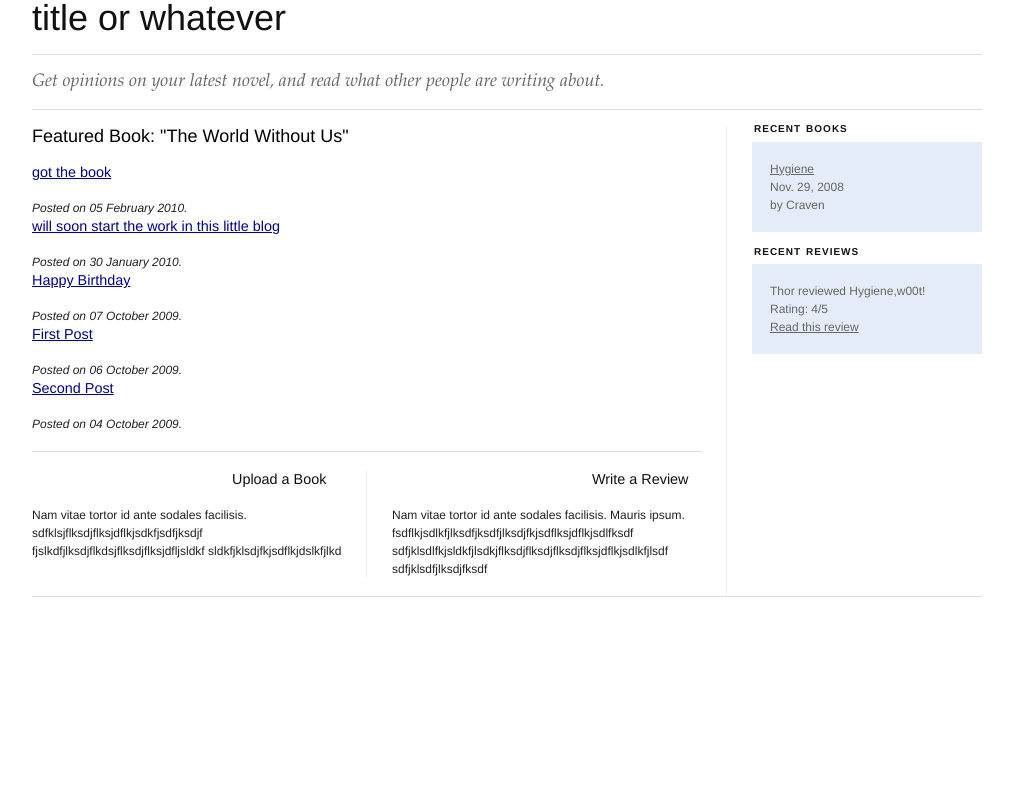
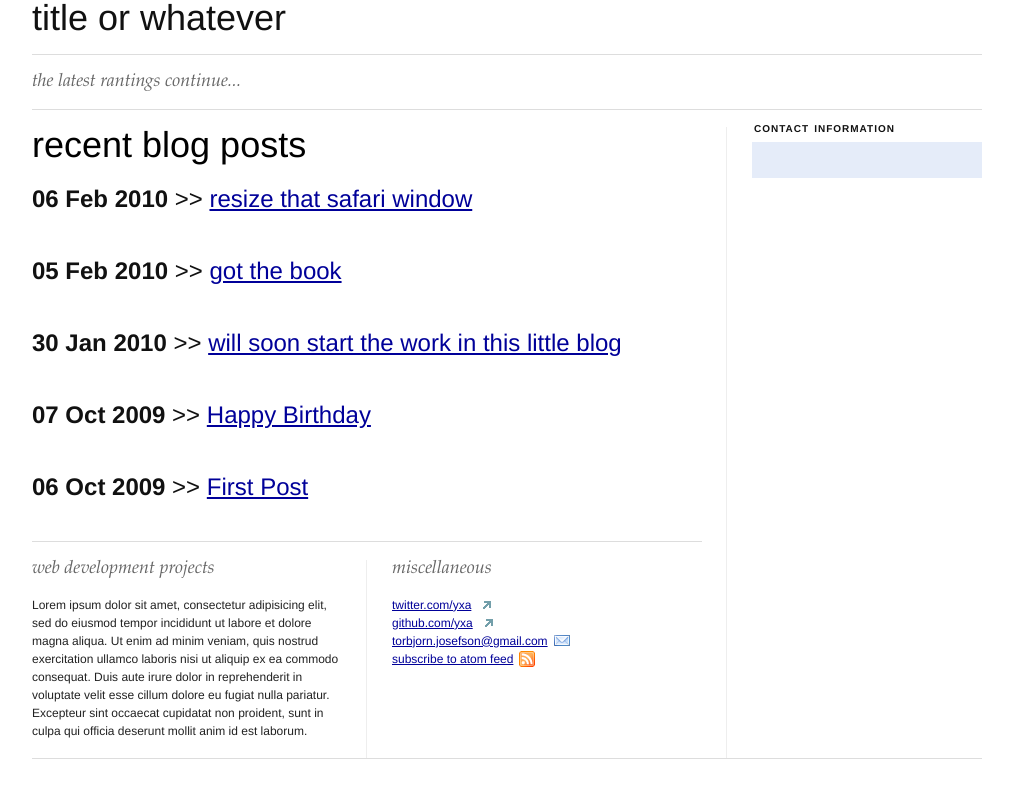
Before and after one commit to yxa/yxa.github.com, a Jekyll site: the page built from index.html, in a window 1280 px wide. Shown: the top 798 px of the page, without its empty margins (133-1146 px from the left). Built offline with Jekyll 4.4.1, drawn with Linux system fonts in a browser that asks for light colours; nearby versions of some CDN libraries.

Commit message:
new shit

```diff
--- a/_layouts/default.html
+++ b/_layouts/default.html
@@ -1,6 +1,7 @@
 <!DOCTYPE html>
 <html>
   <head>
+    <link rel="stylesheet" href="/stylesheets/custom.css" type="text/css" media="screen" projection>
 	<link rel="stylesheet" href="/stylesheets/blueprint/screen.css" type="text/css" media="screen" projection>
 	<link rel="stylesheet" href="/stylesheets/blueprint/print.css" type="text/css" media="print">
 	<link rel="stylesheet" href="/stylesheets/blueprint/plugins/fancy-type/screen.css" type="text/css" media="screen, projection" />
@@ -13,78 +14,70 @@
 	  });
 	</script>
 
-
+	<link rel="shortcut icon" href="/images/favicon.ico" type="image/x-icon" />
+	{% if page.meta_keywords %}<meta name="keywords" content="{{ page.meta_keywords }}" />{% endif %}
+    {% if page.meta_description %}<meta name="description" content="{{ page.meta_description }}" />{% endif %}
+	<meta name="author" content="Torbjorn Josefsson" />
 
 	<title>{{ page.title }}</title>
   </head>
-
 <body>
  <div class="container">
 	<div id="header" class="span-24 last">
-			<h1 id="book_haven">title or whatever</h1>
+		<h1 id="title">
+			title or whatever
+		</h1>
 	</div>
-
-	        <hr />
+	<hr>
 	<div id="subheader" class="span-24 last">
-	          <h3 class="alt">Get opinions on your latest novel, and read what other people are writing about.</h3>
+		<h3 class="alt">
+			the latest rantings continue...
+		</h3>
 	</div>
-	        <hr />
+	<hr>
 	<div class="span-17 colborder" id="content">
-		          <h3 class="loud">Featured Book: "The World Without Us"</h3>
+		<h1 class="loud">
+			recent blog posts
+		</h1>
 		<p>
 			{{content}}
 		</p>
-
-		          <hr />
+		<hr>
 		<div class="span-8 colborder">
-		            <h4 class="prepend-5">Upload a Book</h4>
+				<h3 class="alt">
+					web development projects
+				</h3>
 			<p>
-		              Nam vitae tortor id ante sodales facilisis.
-						sdfklsjflksdjflksjdflkjsdkfjsdfjksdjf
-						fjslkdfjlksdjflkdsjflksdjflksjdfljsldkf
-						sldkfjklsdjfkjsdflkjdslkfjlkd
+				Lorem ipsum dolor sit amet, consectetur adipisicing elit, sed do eiusmod tempor incididunt ut labore et dolore magna aliqua. Ut enim ad minim veniam, quis nostrud exercitation ullamco laboris nisi ut aliquip ex ea commodo consequat. Duis aute irure dolor in reprehenderit in voluptate velit esse cillum dolore eu fugiat nulla pariatur. Excepteur sint occaecat cupidatat non proident, sunt in culpa qui officia deserunt mollit anim id est laborum.
 			</p>
 		</div>
+		<div class="span-8 last">
+			<h3 class="alt">
+				miscellaneous
+			</h3>
 
-		          <div class="span-8 last">
-		            <h4 class="prepend-5">Write a Review</h4>
 			<p>
-		              Nam vitae tortor id ante sodales facilisis. Mauris ipsum.
-					  fsdflkjsdlkfjlksdfjksdfjlksdjfkjsdflksjdflkjsdlfksdf
-					sdfjklsdlfkjsldkfjlsdkjflksdjflksdjflksdjflksjdflkjsdlkfjlsdf
-					sdfjklsdfjlksdjfksdf
+					<a href="http://twitter.com/yxa/">twitter.com/yxa</a><br/>
+					<a href="http://github.com/yxa/">github.com/yxa</a><br/>
+					<a href="mailto:torbjorn.josefsson@gmail.com">torbjorn.josefson@gmail.com</a><br/>
+					<a id="feed" href="atom.xml">subscribe to atom feed</a><br/>
+
 			</p>
 		</div>
 	</div>
-
 	<div class="span-6 last" id="sidebar">
-
-		          <div id="recent-books">
-		            <h3 class="caps">Recent Books</h3>
-
+		<div id="">
+			<h3 class="caps">
+				contact information
+			</h3>
 			<div class="box">
-		              <a href="#" class="quiet">Hygiene</a>
-		              <div class="quiet">Nov. 29, 2008</div>
-		              <div class="quiet">by Craven</div>
-		            </div>
-
-		          </div>
-
-		          <div class="prepend-top" id="recent-reviews">
-		            <h3 class="caps">Recent Reviews</h3>
-		            <div class="box">
-		              <span class="quiet">Thor reviewed Hygiene,w00t!</span>
-		              <div class="quiet">Rating: 4/5</div>
-		              <a href="#" class="quiet">Read this review</a>
-		            </div>
 
 			</div>
 		</div>
+	</div>
+	<hr>
+</div>
 
-		        <hr />
-
-
-	</div>
 
 
 	<script type="text/javascript">
--- a/index.html
+++ b/index.html
@@ -1,9 +1,10 @@
 ---
 layout: default
 title: playing with jekyll
+meta_keywords: web development, and other rantings
+meta_description: sandbox, and internet playing grounds of Torbjorn Josefsson
 ---
 
 {% for post in site.posts limit:5 %}
-  <h4><a href="{{ post.url }}">{{ post.title }}</a></h4>
-  <em>Posted on {{ post.date | date_to_long_string }}.</em>
+ <h2><p><strong>{{ post.date | date_to_string }}</strong> >> <a href="{{ post.url }}">{{ post.title }}</a></h2>
 {% endfor %}
--- a/stylesheets/blueprint/plugins/link-icons/screen.css
+++ b/stylesheets/blueprint/plugins/link-icons/screen.css
@@ -35,6 +35,7 @@ a[href$=".doc"]   { background-image: url(icons/doc.png); }
 a[href$=".xls"]   { background-image: url(icons/xls.png); }
 
 /* Misc */
+
 a[href$=".rss"],
 a[href$=".rdf"]   { background-image: url(icons/feed.png); }
 a[href^="aim:"]   { background-image: url(icons/im.png); }
--- /dev/null
+++ b/stylesheets/custom.css
@@ -0,0 +1,8 @@
+a#feed {
+  padding:2px 22px 2px 0;
+  margin:-2px 0;
+  background-repeat: no-repeat;
+  background-position: right center;
+}
+
+a#feed  { background-image: url(blueprint/plugins/link-icons/icons/feed.png); }
```
Also changed, not shown: _layouts/posts.html (+38 -4 lines), _posts/2010-02-06-resize-safari-to-iphone-dimensions.markdown (added, +7 -0 lines), images/favicon.ico (renamed from favicon.ico), javascript/custom.js (added). Lines whose indentation alone changed are shown as unchanged.
